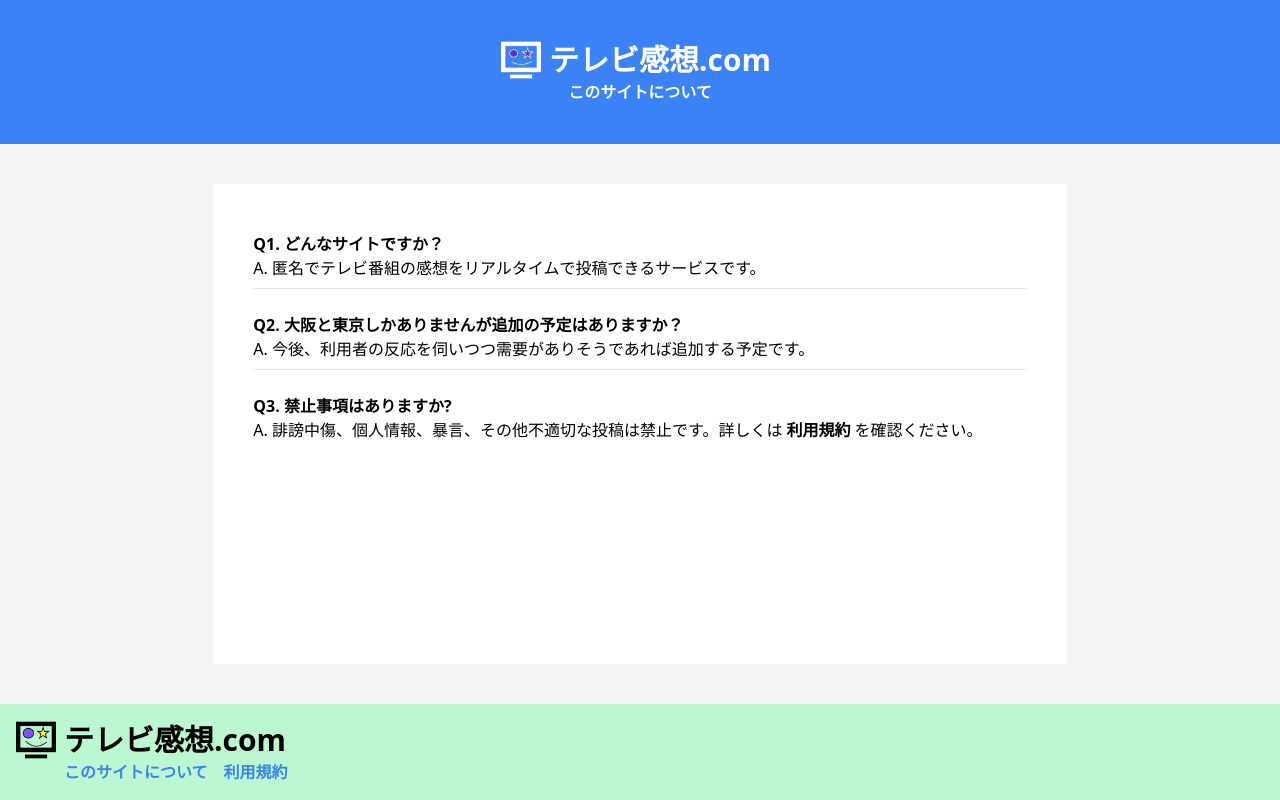
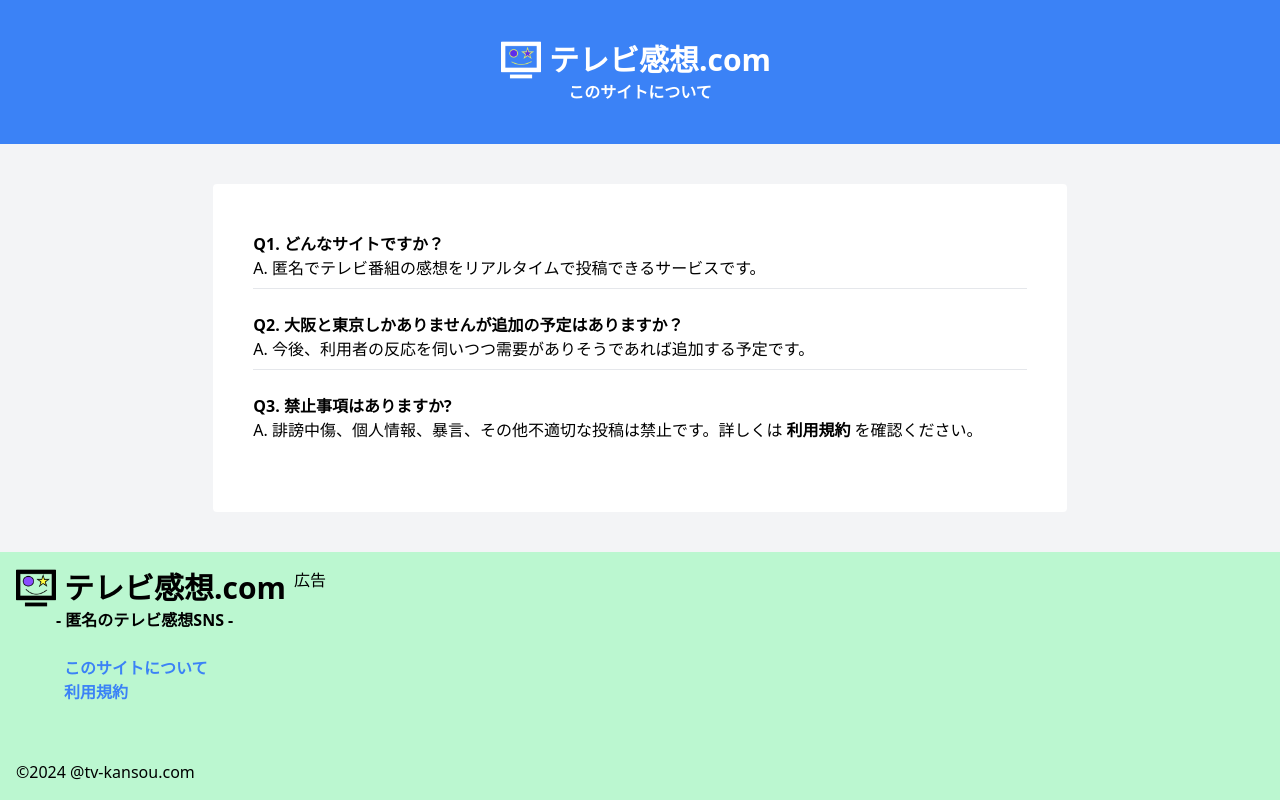
Before and after one commit to yabuki829/chatgram-frontend-, a Next.js app: page /about in a window 1280 px wide. Built offline with nearby package versions, Linux system fonts and the light colour scheme.

Commit message:
ad 準備

```diff
--- a/pages/_document.js
+++ b/pages/_document.js
@@ -3,7 +3,10 @@ import { Html, Head, Main, NextScript } from "next/document";
 export default function Document() {
   return (
     <Html lang="en">
-      <Head />
+      <Head>
+        <script async src="https://pagead2.googlesyndication.com/pagead/js/adsbygoogle.js?client=ca-pub-9515239279115600"
+         crossOrigin="anonymous"></script>
+      </Head>
       <body>
         <Main />
         <NextScript />
--- a/pages/about.jsx
+++ b/pages/about.jsx
@@ -49,17 +49,27 @@ const About = () => {
             </div>
 
         </div>
-        <footer className=' h-24 bg-green-200 p-4'>
-          <div className='flex items-center '>
-              <Image className=' w-10 h-10 ' src={tvimage2} alt="icon" />
-              <h1 className='text-3xl font-bold mx-2 '>テレビ感想.com</h1>
+        <footer className=' bg-green-200  p-4'>
+          <div className='flex'>
+            <div>
+              <div className='flex items-center '>
+                  <Image className=' w-10 h-10 ' src={tvimage2} alt="icon" />
+                  <h1 className='text-3xl font-bold mx-2 '>テレビ感想.com</h1>
+                </div>
+              <h1 className='mx-4 md:mx-10 font-bold  '>- 匿名のテレビ感想SNS -</h1>
+              <br />
+              <div className='mx-4 md:mx-10 flex flex-col '>
+                <Link  rel="noopener noreferrer"  className='text-blue-500 mx-2 font-bold' href="/about">このサイトについて</Link>
+                <Link target="_blank" rel="noopener noreferrer"  className='text-blue-500 mx-2 font-bold' href="/terms">利用規約</Link>
+              </div>
+
             </div>
-
-          <div className='mx-4 md:mx-10 '>
-            <Link  rel="noopener noreferrer"  className='text-blue-500 mx-2 font-bold' href="/about">このサイトについて</Link>
-            <Link target="_blank" rel="noopener noreferrer"  className='text-blue-500 mx-2 font-bold' href="/terms">利用規約</Link>
+            <div className='h-48'>
+            広告
+          </div>
           </div>
 
+         <p> ©2024 @tv-kansou.com</p>
         </footer>
 
     </div>
--- a/pages/index.jsx
+++ b/pages/index.jsx
@@ -194,7 +194,7 @@ const Index = () => {
 
 
   return (
-    <div className='flex flex-col min-h-screen bg-gray-100'>
+    <div className='bg-gray-100 min-h-screen'>
 
       <header className='flex justify-center items-center bg-blue-500'>
        <div className='block items-center text-center my-4 md:my-10'>
@@ -220,7 +220,7 @@ const Index = () => {
 
       {
         showContent ? (
-          <div className='md:w-2/3 mx-auto bg-white p-4 md:p-10 rounded my-10 flex-grow'>
+        <div className='md:w-2/3 mx-auto bg-white p-4 md:p-10 rounded my-10' >
             <div className='bg-gray-800 border-2 border-black p-2  shadow '>
             <div className=' flex  items-center '>
               <button className='bg-white border-2 rounded-full w-8 h-8 md:w-12 md:h-12 flex items-center justify-center my-5 mr-2 flex-shrink-0' onClick={() => setShowContent(false)} >←</button>
@@ -301,7 +301,7 @@ const Index = () => {
 
         </div>
         ):(
-          <div className='md:w-1/3 mx-auto flex-grow'>
+          <div className='md:w-1/3 mx-auto'>
 
             <div className='grid grid-cols-3'>
             {[...Array(12).keys()].map((number) => {
@@ -332,7 +332,7 @@ const Index = () => {
         )
       }
 
-      <div className=' h-24 bg-green-200 p-4'>
+      <div className=' h-48 bg-green-200 p-4'>
         <div className='flex items-center '>
             <Image className=' w-10 h-10 ' src={tvimage2} alt="icon" />
             <h1 className='text-3xl font-bold mx-2 '>テレビ感想.com</h1>
```
